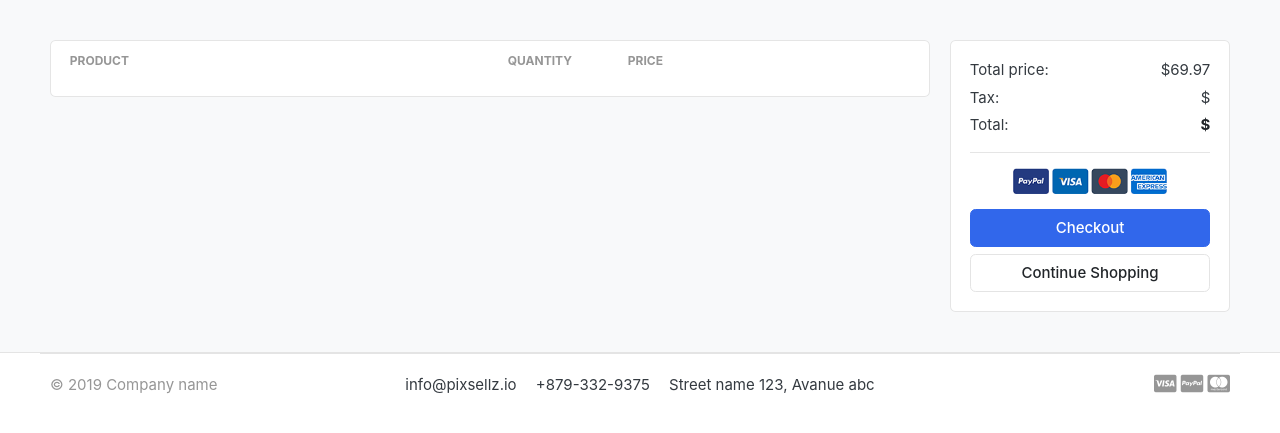
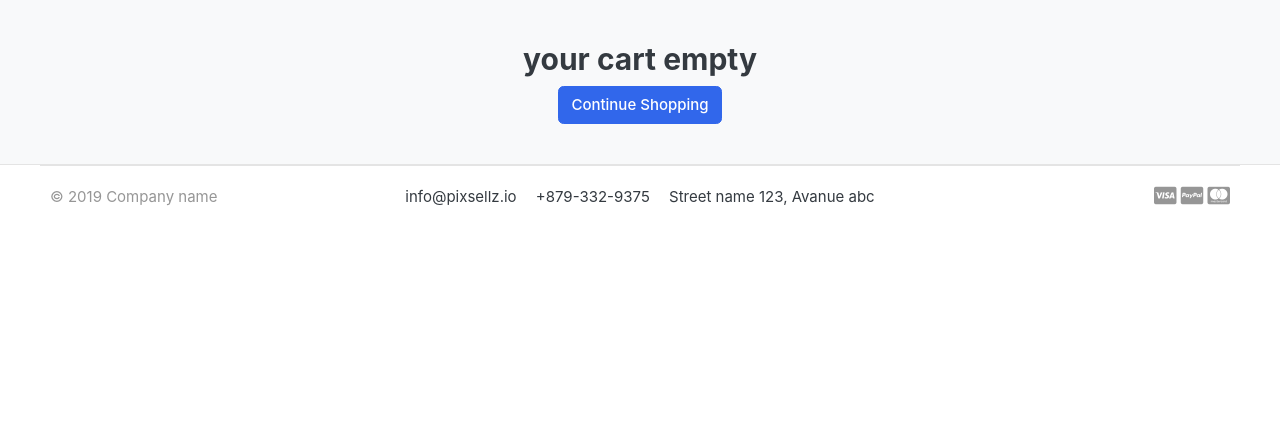
Before and after one commit to sajid-foysal-2024/E-com, a Django app: template templates/store/cart.html in a window 1280 px wide. Shown: the part 118-551 px from the top of the page. Run offline with Django 5.2, Linux system fonts and the light colour scheme; the template is opened without the code that fills it, so the values that code supplies are empty; some libraries are stand-ins or nearby versions; some web fonts are replaced.

Commit message:
creating context processor for the cart apps to make visible how many items r in the cart

```diff
--- /dev/null
+++ b/carts/context_processors.py
@@ -0,0 +1,20 @@
+
+
+from .models import Cart, CartItem
+from . views import _cart_id
+
+
+def counter(request):
+    cart_count =0
+    if 'admin' in request.path:
+        return {}
+    else:
+        try:
+            cart = Cart.objects.filter(cart_id=_cart_id(request))
+            cart_items = CartItem.objects.all().filter(cart=cart[:1])
+            for cart_item in cart_items:
+                cart_count +=  cart_item.quantity
+
+        except Cart.DoesNotExist:
+            cart_count = 0
+    return dict(cart_count=cart_count)
--- a/greatkart/settings.py
+++ b/greatkart/settings.py
@@ -69,6 +69,8 @@ TEMPLATES = [
                 'django.contrib.auth.context_processors.auth',
                 'django.contrib.messages.context_processors.messages',
                 'category.context_processors.menu_links',
+                'carts.context_processors.counter',
+
             ],
         },
     },
--- a/templates/includes/navbar.html
+++ b/templates/includes/navbar.html
@@ -68,9 +68,9 @@
 							<a href="./register.html"> Register</a>
 						</div>
 					</div>
-					<a href="./cart.html" class="widget-header pl-3 ml-3">
+					<a href="{% url 'cart' %}" class="widget-header pl-3 ml-3">
 						<div class="icon icon-sm rounded-circle border"><i class="fa fa-shopping-cart"></i></div>
-						<span class="badge badge-pill badge-danger notify">0</span>
+						<span class="badge badge-pill badge-danger notify">{{ cart_count }}</span>
 					</a>
 				</div> <!-- widgets-wrap.// -->
 			</div> <!-- col.// -->
--- a/templates/store/cart.html
+++ b/templates/store/cart.html
@@ -5,7 +5,16 @@
 <div class="container">
 
 <!-- ============================ COMPONENT 1 ================================= -->
+	{% if not cart_items %}
 
+	<h2 class="text-center">your cart empty </h2>
+
+	<div class="text-center">
+		<a href="{% url 'store' %}" class="btn btn-primary">Continue Shopping</a>
+	</div>
+
+
+	{% else %}
 <div class="row">
 	<aside class="col-lg-9">
 <div class="card">
@@ -25,7 +34,7 @@
 		<figure class="itemside align-items-center">
 			<div class="aside"><img src="{{ cart_item.product.image.url }}" class="img-sm"></div>
 			<figcaption class="info">
-				<a href="#" class="title text-dark">{{ cart_item.product.product_name }}</a>
+				<a href="{{ cart_item.product.get_url }}" class="title text-dark">{{ cart_item.product.product_name }}</a>
 				<p class="text-muted small">Color: 25 Mpx <br> Price : Canon</p>
 			</figcaption>
 		</figure>
@@ -82,7 +91,7 @@
 				<img src="{% static 'images/misc/payments.png' %}" height="26">
 			</p>
 			<a href="./place-order.html" class="btn btn-primary btn-block"> Checkout </a>
-			<a href="./store.html" class="btn btn-light btn-block">Continue Shopping</a>
+			<a href="{% url 'store' %}" class="btn btn-light btn-block">Continue Shopping</a>
 		</div> <!-- card-body.// -->
 		</div> <!-- card.// -->
 
@@ -90,6 +99,7 @@
 
 
 </div> <!-- row.// -->
+	{% endif  %}
 <!-- ============================ COMPONENT 1 END .// ================================= -->
 
 </div> <!-- container .//  -->
--- a/templates/store/store.html
+++ b/templates/store/store.html
@@ -139,13 +139,13 @@
 			</div> <!-- img-wrap.// -->
 			<figcaption class="info-wrap">
 				<div class="fix-height">
-					<a href="./product-detail.html" class="title">{{ product.name }}</a>
+					<a href="{}" class="title">{{ product.name }}</a>
 					<div class="price-wrap mt-2">
 						<span class="price">${{ product.price|floatformat:2 }}</span>
 						<del class="price-old">${{ product.old_price|floatformat:2 }}</del>
 					</div> <!-- price-wrap.// -->
 				</div>
-				<a href="#" class="btn btn-block btn-success">Added to cart </a>
+				<a href="{{ product.get_url }}" class="btn btn-block btn-success">View Details  </a>
 			</figcaption>
 		</figure>
 	</div> <!-- col.// -->
```
Also changed, not shown: store/views.py (+8 -0 lines), templates/store/product_detail.html (+7 -0 lines).
